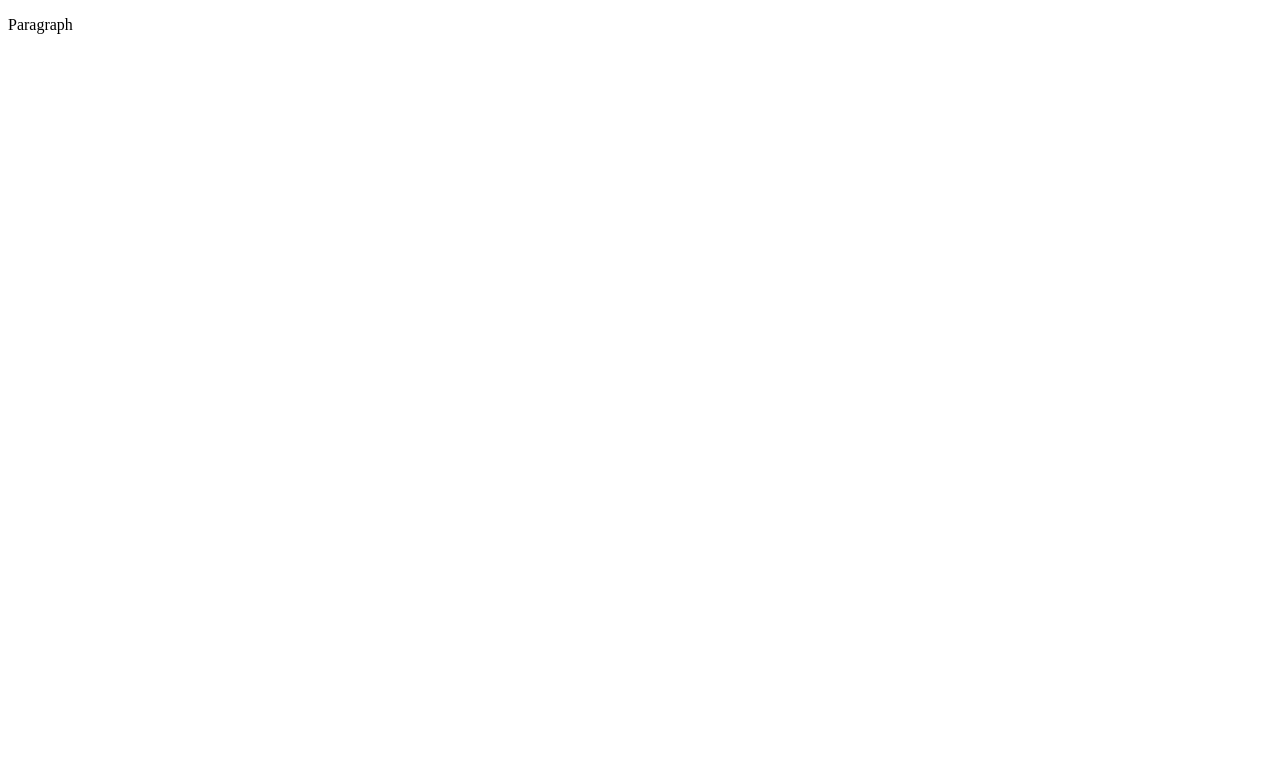
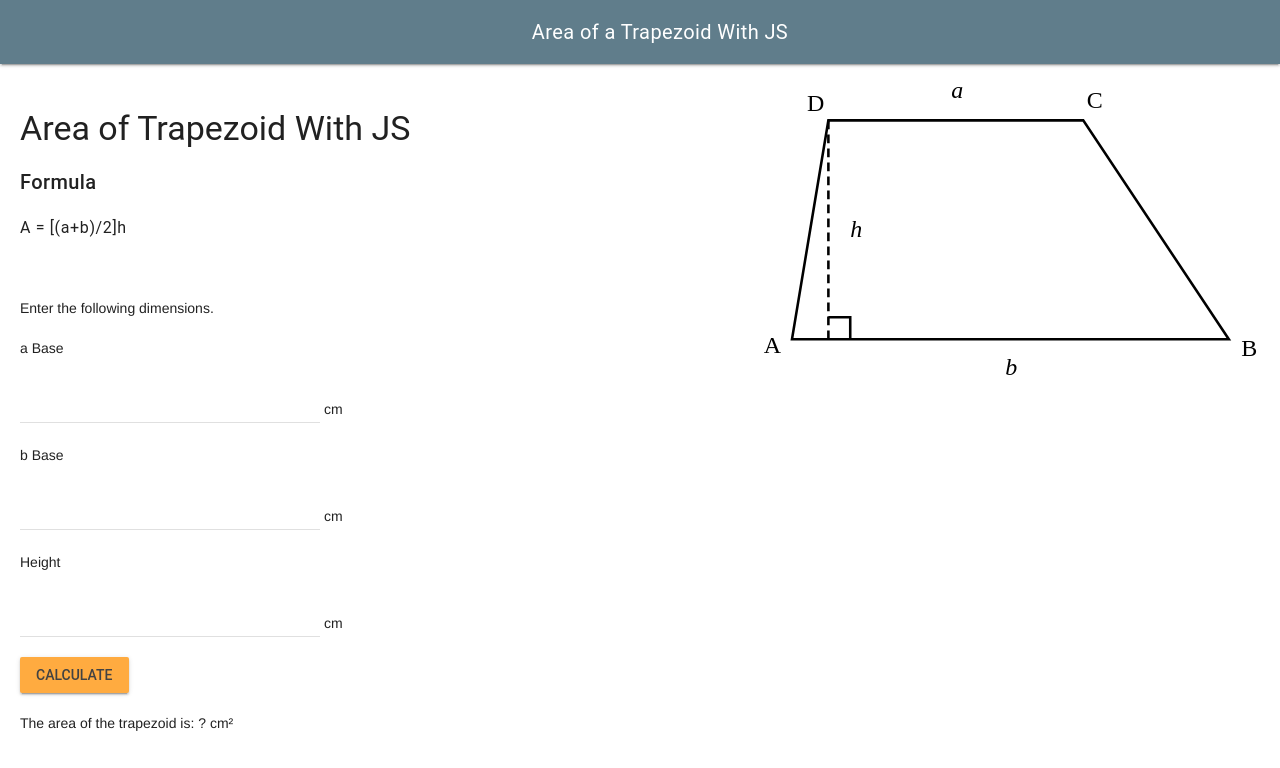
Before and after one commit to MTHS-ICS2O-2-2022/ICS2O-Unit-3-01-rachel-oromo, a plain HTML site: page index.html in a window 1280 px wide. Drawn offline with nearby package versions, Linux system fonts and the light colour scheme.

Commit message:
save changes

```diff
--- a/css/style.css
+++ b/css/style.css
@@ -1,4 +1,47 @@
-/* Created by: Mr. Coxall
+/* Created by: Rachel Oromo
 * Created on: Sep 2020
 * This file contains the CSS for index.html
 */
+
+.mdl-layout__header-row {
+  justify-content: center;
+  padding: 0;
+}
+
+.mdl-layout__content {
+  padding-left: 15pt;
+  padding-right: 15pt;
+  padding-top: 15pt;
+}
+
+.mdl-textfield__error {
+  color: rgb(162, 80, 255);
+}
+
+.page-content {
+  color: rgb(80, 150, 255);
+  font-family: Helvetica, Arial, sans-serif;
+  font-size: 1.25rem;
+}
+
+.page-content-answer {
+  color: rgb(80, 235, 255);
+  font-family: Helvetica, Arial, sans-serif;
+  font-size: 1.25rem;
+}
+
+.right-image {
+  height: auto;
+  width: 480px;
+  float: right;
+}
+
+body {
+  background-color: rgb(255, 255, 255);
+}
+
+img {
+  float: right;
+  width: 500px;
+  height: auto;
+}
--- a/index.html
+++ b/index.html
@@ -1,9 +1,77 @@
 <!DOCTYPE html>
-<html>
-  <head>
-    <title>Title</title>
-  </head>
-  <body>
-    <p>Paragraph</p>
-  </body>
+<!-- ICS2O-Unit3-01-trapezoid_area_with_JS -->
+<html lang="en-ca">
+<head>
+  <meta charset="utf-8" />
+  <meta name="description" content="Area of a parallelogram with JavaScript" />
+  <meta name="keywords" content="mths, ics2o" />
+  <meta name="author" content="Rachel Oromo" />
+  <meta name="viewport" content="width=device-width, initial-scale=1.0" />
+  <link rel="stylesheet" href="./css/style.css" />
+  <link rel="stylesheet" href="https://fonts.googleapis.com/icon?family=Material+Icons" />
+  <link rel="stylesheet" href="https://code.getmdl.io/1.3.0/material.blue_grey-orange.min.css" />
+  <link rel="apple-touch-icon" sizes="180x180" href="apple-touch-icon.png" />
+  <link rel="icon" type="image/png" sizes="32x32" href="favicon-32x32.png" />
+  <link rel="icon" type="image/png" sizes="16x16" href="favicon-16x16.png" />
+  <link rel="manifest" href="site.webmanifest" />
+  <title>Area of a trapezoid with JavaScript</title>
+</head>
+<body>
+  <script defer src="https://code.getmdl.io/1.3.0/material.min.js"></script>
+  <script src="./js/script.js"></script>
+  <div class="mdl-layout mdl-js-layout mdl-layout--fixed-header">
+    <header class="mdl-layout__header">
+      <div class="mdl-layout__header-row">
+        <span class="mdl-layout-title">Area of a Trapezoid With JS</span>
+      </div>
+    </header>
+    <main class="mdl-layout__content">
+      <img src="./images/trapezoid.svg" alt="Area of a Trapezoid" class="Area of a Trapezoid" />
+      <h3>Area of Trapezoid With JS</h3>
+      <h5>Formula</h5>
+      <h6>A = [(a+b)/2]h</h6>
+      <br />
+      <br />
+      <p>Enter the following dimensions.</p>
+      <!-- Numeric Textfield -->
+      <form action="#">
+        <p>a Base</p>
+        <div class="mdl-textfield mdl-js-textfield">
+          <input class="mdl-textfield__input" type="text" pattern="-?[0-9]*(\.[0-9]+)?" id="base-a-of-trapezoid"
+            aria-label="A Base" />
+          <span class="mdl-textfield__error">Input is not a number!</span>
+        </div>
+        cm
+      </form>
+      <!-- Numeric Textfield -->
+      <form action="#">
+        <p>b Base</p>
+        <div class="mdl-textfield mdl-js-textfield">
+          <input class="mdl-textfield__input" type="text" pattern="-?[0-9]*(\.[0-9]+)?" id="base-b-of-trapezoid"
+            aria-label="B Base" />
+          <span class="mdl-textfield__error">Input is not a number!</span>
+        </div>
+        cm
+      </form>
+      <!-- Numeric Textfield -->
+      <form action="#">
+        <p>Height</p>
+        <div class="mdl-textfield mdl-js-textfield">
+          <input class="mdl-textfield__input" type="text" pattern="-?[0-9]*(\.[0-9]+)?" id="height-of-trapezoid"
+            aria-label="Height" />
+          <span class="mdl-textfield__error">Input is not a number!</span>
+        </div>
+        cm
+      </form>
+      <!-- Raised button with ripple -->
+      <button class="mdl-button mdl-js-button mdl-button--raised mdl-js-ripple-effect mdl-button--accent"
+        onclick="enterClicked()">
+        Calculate
+      </button>
+      <br />
+      <br />
+      <div id="area">The area of the trapezoid is: ? cm²</div>
+    </main>
+  </div>
+</body>
 </html>
--- a/js/script.js
+++ b/js/script.js
@@ -3,3 +3,27 @@
 // Created by: Mr. Coxall
 // Created on: Sep 2020
 // This file contains the JS functions for index.html
+
+
+"use strict"
+/**
+ * This function calculates the area of a trapezoid
+ */
+function enterClicked() {
+  //input
+  const ABase = parseInt(document.getElementById("base-a-of-trapezoid").value)
+  const BBase = parseInt(document.getElementById("base-b-of-trapezoid").value)
+  const height = parseInt(document.getElementById("height-of-trapezoid").value
+  )
+
+
+  //process
+  const area = ABase + BBase
+  const barea = area / 2
+  const fullarea = barea * height
+
+
+  //output
+  document.getElementById("area").innerHTML =
+    "The area of the trapezoid is " + fullarea + " cm²."
+}
```
Also changed, not shown: images/trapezoid.svg (added).
